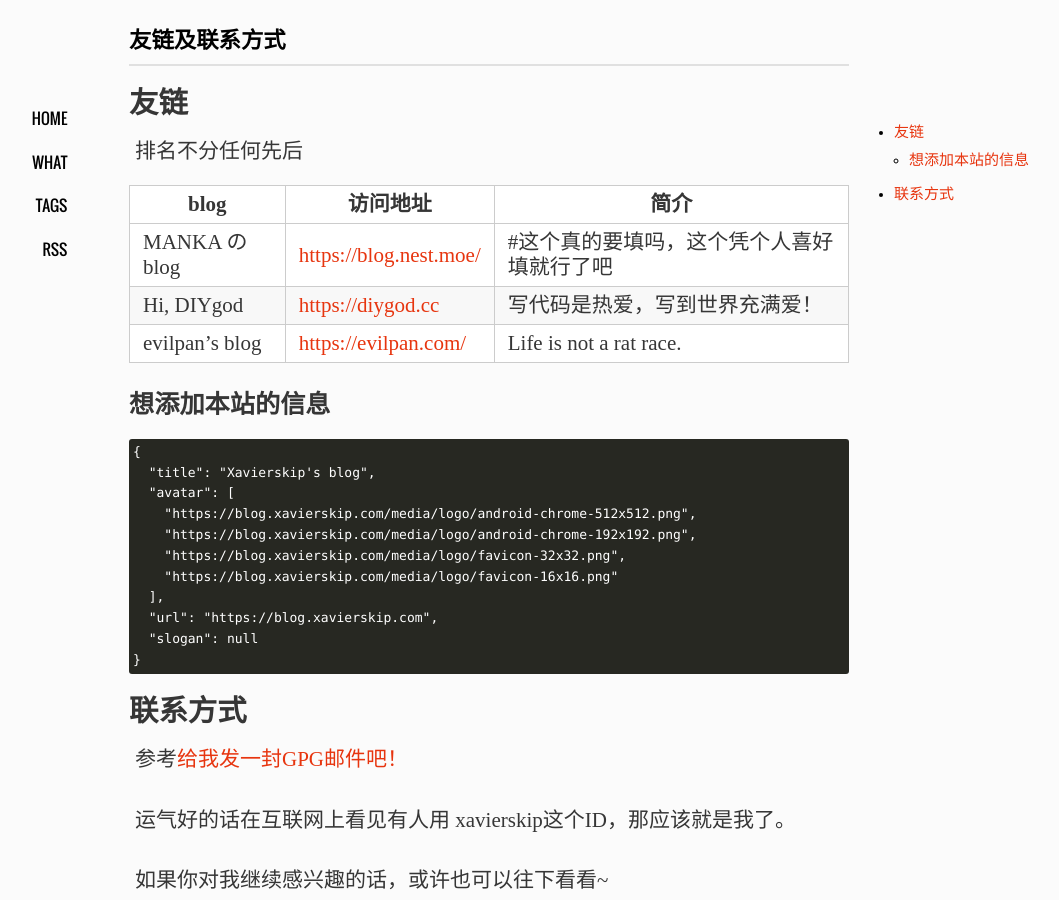
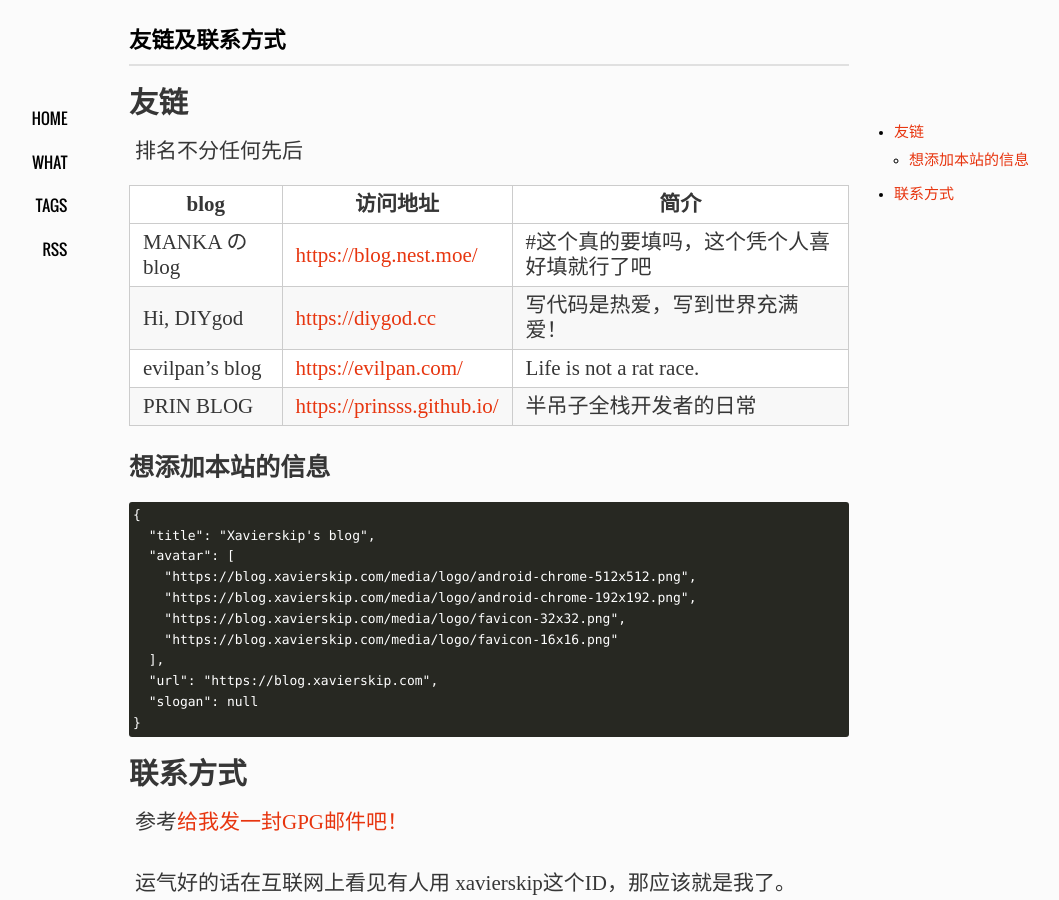
Before and after one commit to xavierskip/xavierskip.github.io, a Jekyll site: the page built from what/index.md, in a window 1280 px wide and 900 px high. Shown: the whole window, without its empty margins (151-1210 px from the left). Built offline with Jekyll 4.4.1, drawn with Linux system fonts in a browser that asks for light colours; comment, search, counter and statistics services are not loaded; a style sheet for code colours, icons or effects is not loaded.

Commit message:
add friend link

```diff
--- a/what/index.md
+++ b/what/index.md
@@ -13,6 +13,7 @@ comments: yes
 |MANKA の blog|[https://blog.nest.moe/](https://blog.nest.moe/)|#这个真的要填吗，这个凭个人喜好填就行了吧|
 |Hi, DIYgod|[https://diygod.cc](https://diygod.cc)|写代码是热爱，写到世界充满爱！|
 |evilpan's blog|[https://evilpan.com/](https://evilpan.com/)|Life is not a rat race.|
+|PRIN BLOG|[https://prinsss.github.io/](https://prinsss.github.io/)|半吊子全栈开发者的日常|
 
 ### 想添加本站的信息
 
```
